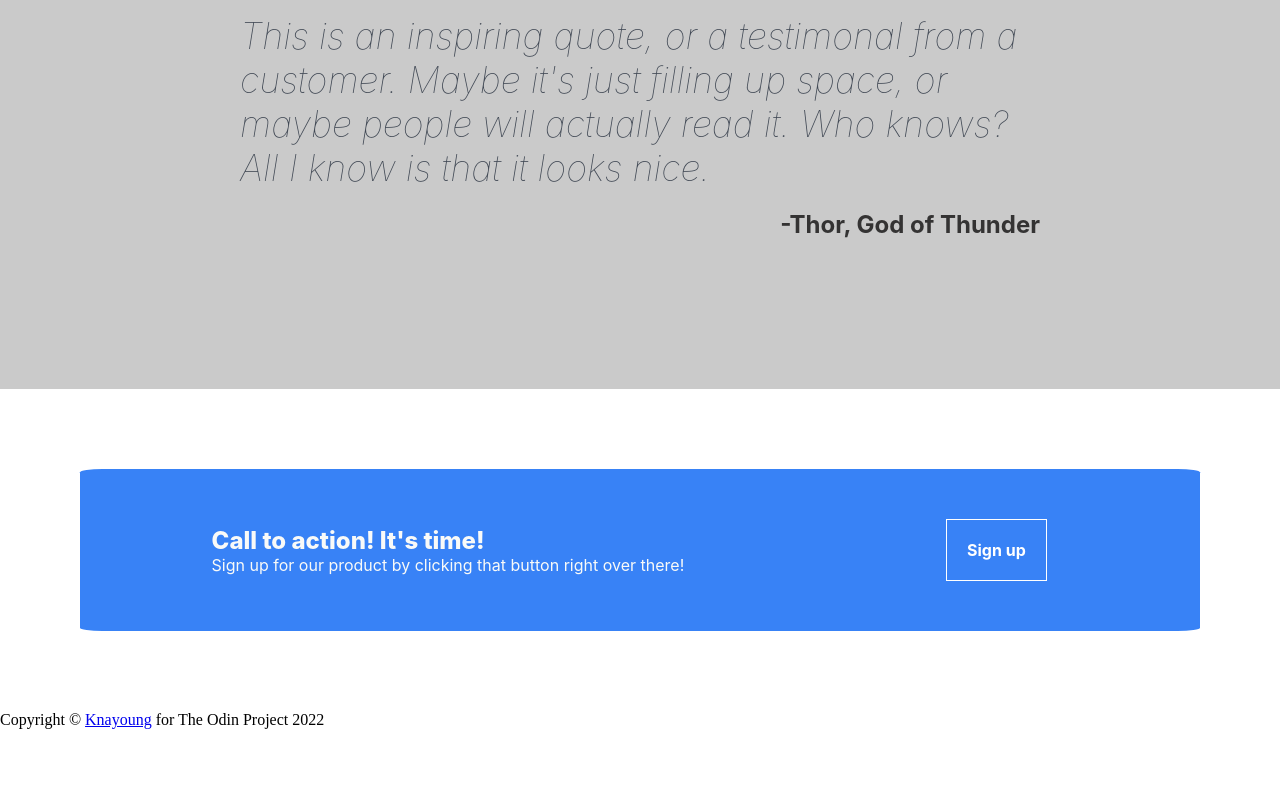
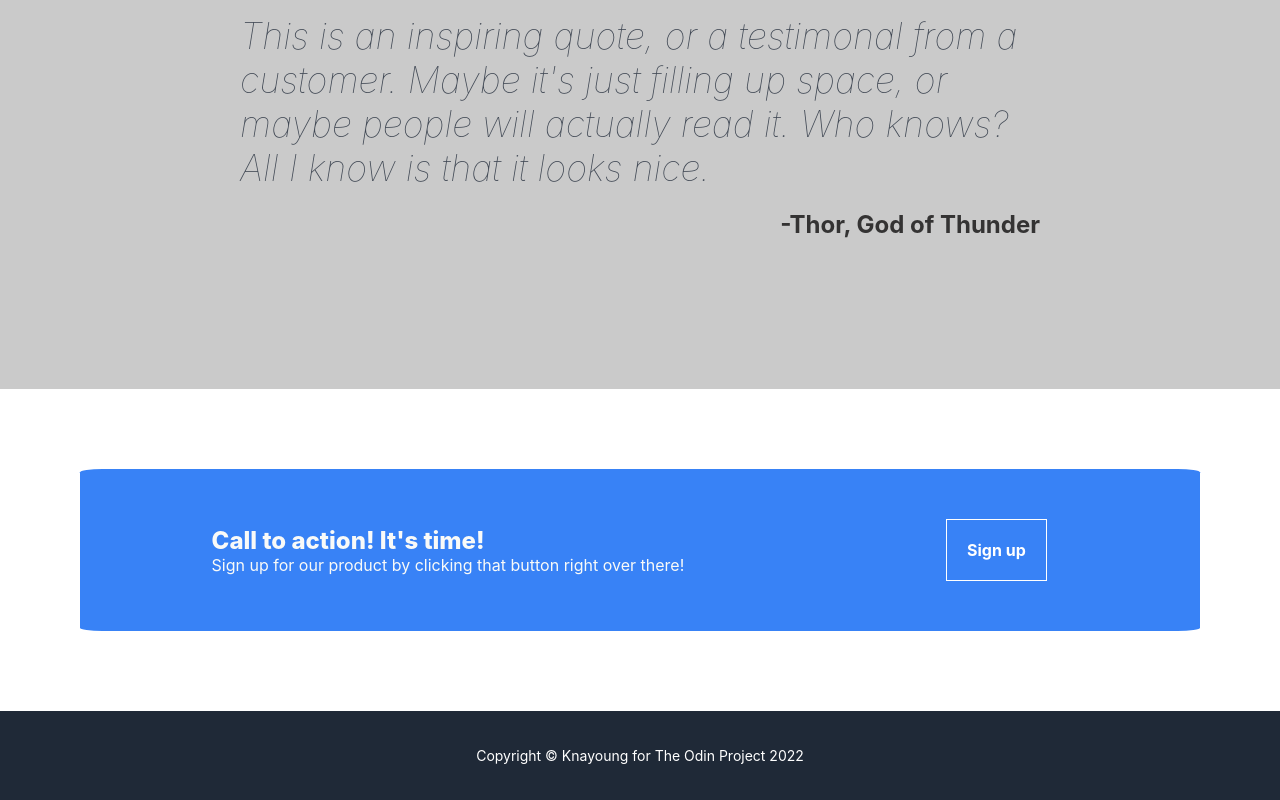
Before and after one commit to knayoung/Odin-Landing-Page, a plain HTML site: page index.html in a window 1280 px wide. Shown: the part 1088-1888 px from the top of the page. Before the commit the page ends 1817 px from the top, so only its background shows below. Drawn offline with Linux system fonts and the light colour scheme.

Commit message:
created css for footer

```diff
--- a/style.css
+++ b/style.css
@@ -301,3 +301,29 @@ button {
 
 
 }
+
+.footer {
+
+    background-color: #1f2937;
+    display: flex;
+    padding: 36px;
+    justify-content: center;
+    margin-top: auto;
+
+
+}
+
+.bot-text {
+
+    font-family: -apple-system, BlinkMacSystemFont, 'Segoe UI', Roboto, Oxygen, Ubuntu, Cantarell, 'Open Sans', 'Helvetica Neue', sans-serif;
+    font-size: 14px;
+    color: white;
+
+
+}
+
+a {
+
+    text-decoration: none;
+    color: white;
+}
```
